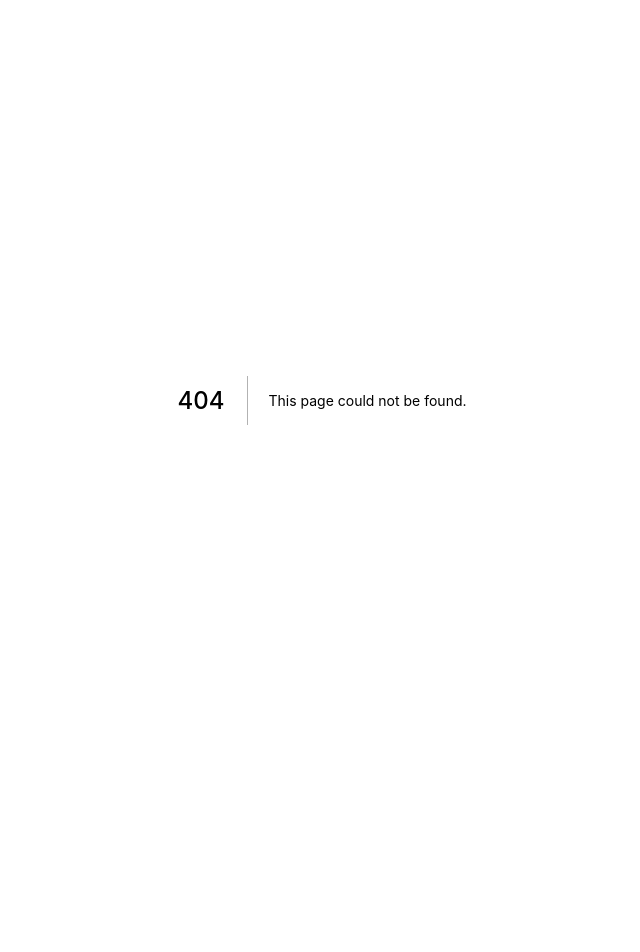
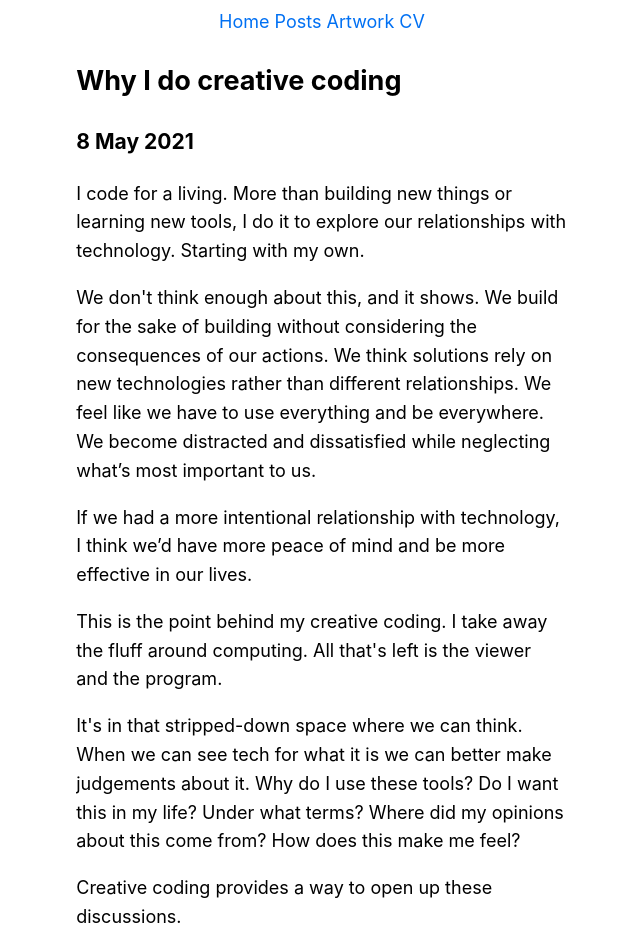
Before and after one commit to apbryant/website, a Next.js app: page /posts/why-i-do-creative-coding in a window 1280 px wide. Before the commit this address had no page. Shown: the top 952 px of the page, without its empty margins (318-958 px from the left). Before the commit the page ends 800 px from the top, so only its background shows below. Built offline with nearby package versions, Linux system fonts and the light colour scheme.

Commit message:
Why I do creative coding

```diff
--- a/pages/posts/posts-index.js
+++ b/pages/posts/posts-index.js
@@ -32,6 +32,11 @@ export default function FirstPost() {
       </div>
 
       <h1>Posts</h1>
+      <div>
+      <Link href="/posts/why-i-do-creative-coding">
+        <a>Why I do creative coding</a>
+      </Link>
+      </div>
       <div>
       <Link href="/posts/house-disbursements">
         <a>Analysis of Q3 2020 House disbursements</a>
--- /dev/null
+++ b/pages/posts/why-i-do-creative-coding.js
@@ -0,0 +1,64 @@
+import Head from 'next/head'
+import Link from 'next/link'
+
+
+export default function WhyIDoCreativeCoding() {
+  return (
+    <>
+    <Head>
+      <title>Andrew Bryant</title>
+      // <link rel="icon" href="/favicon.ico" />
+
+
+
+      </Head>
+      <div class="headerDiv">
+
+      <Link href="/">
+        <a>Home</a>
+      </Link>
+      {" "}
+
+      <Link href="/posts/posts-index">
+        <a>Posts</a>
+      </Link>
+      {" "}
+      <Link href="/artwork">
+        <a>Artwork</a>
+      </Link>
+      {" "}
+
+      <Link href="/cv">
+        <a>CV</a>
+      </Link>
+
+      </div>
+
+
+      <article>
+        <h2>Why I do creative coding</h2>
+        <h3>8 May 2021</h3>
+
+<p>I code for a living. More than building new things or learning new tools, I do it to explore our relationships with technology. Starting with my own.</p>
+
+<p>We don't think enough about this, and it shows. We build for the sake of building without considering the consequences of our actions. We think solutions rely on new technologies rather than different relationships. We feel like we have to use everything and be everywhere. We become distracted and dissatisfied while neglecting what’s most important to us.</p>
+
+<p>If we had a more intentional relationship with technology, I think we’d have more peace of mind and be more effective in our lives.</p>
+
+<p>This is the point behind my creative coding. I take away the fluff around computing. All that's left is the viewer and the program.</p>
+
+<p>It's in that stripped-down space where we can think. When we can see tech for what it is we can better make judgements about it. Why do I use these tools? Do I want this in my life? Under what terms? Where did my opinions about this come from? How does this make me feel?</p>
+
+<p>Creative coding provides a way to open up these discussions.</p>
+
+
+
+
+      </article>
+
+            <footer>
+                © Andrew Bryant
+            </footer>
+    </>
+  )
+}
```
